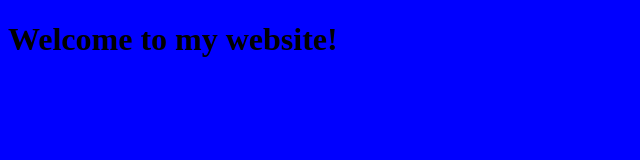
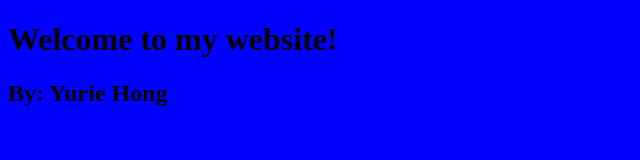
Before and after one commit to yuriehong/yur-website, a plain HTML site: page index.html in a window 1280 px wide. Shown: the whole page, without its empty margins (0-640 px from the left). Drawn offline with Linux system fonts and the light colour scheme.

Commit message:
add script.js, connect to index.html

```diff
--- a/index.html
+++ b/index.html
@@ -6,5 +6,7 @@
     </head>
     <body>
         <h1>Welcome to my website!</h1>
+        <script src="script.js"></script>
+
     </body>
 </html>
--- /dev/null
+++ b/script.js
@@ -0,0 +1,3 @@
+const h2 = document.createElement("h2");
+h2.textContent = "By: Yurie Hong";
+document.querySelector("body").appendChild(h2);
```
